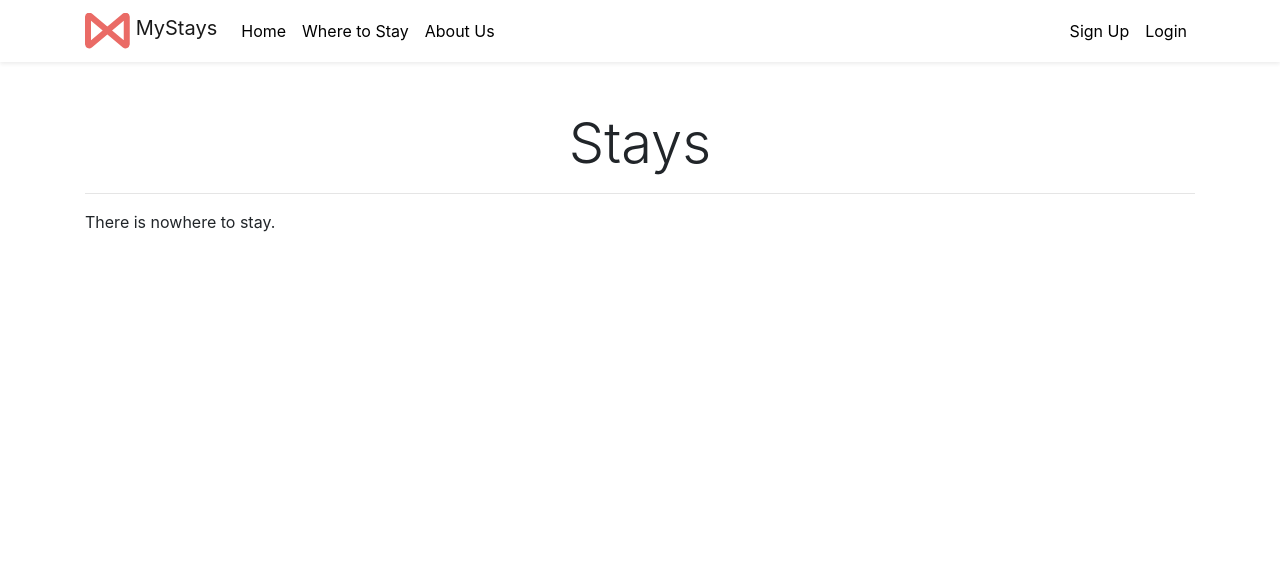
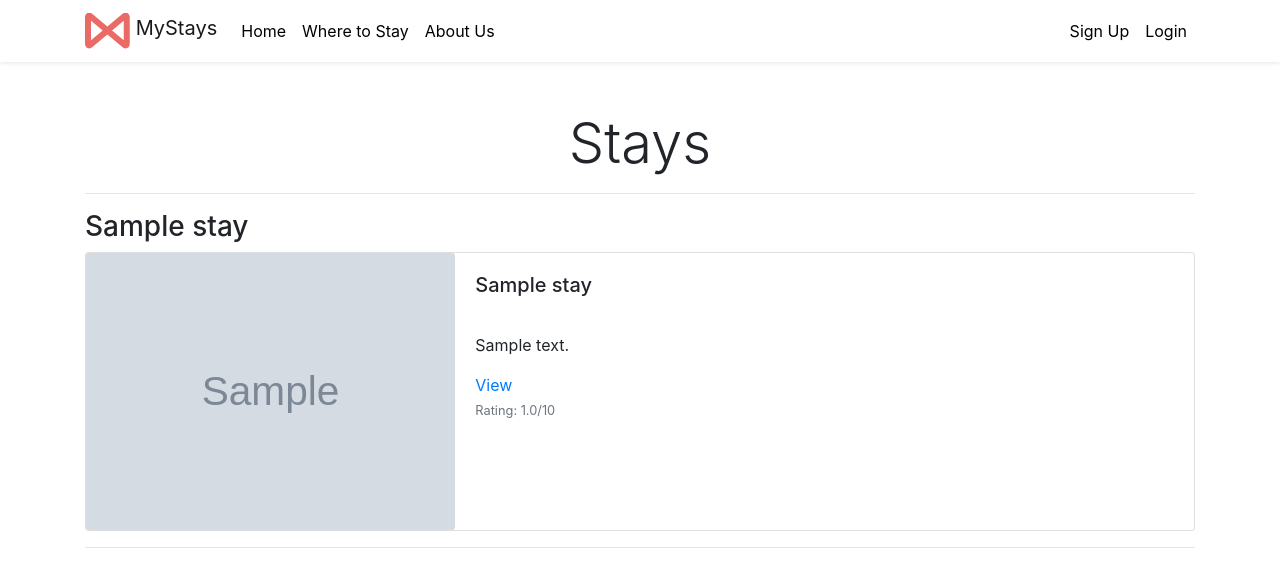
Before and after one commit to 2401566A/mystays_project, a Django app: a page that uses templates/mystays/search.html in a window 1280 px wide. Shown: the top 571 px of the page. Run offline with Django 3.2, Linux system fonts and the light colour scheme; tables that the repository leaves empty hold one stand-in row (values such as "Sample post"); grey boxes marked "Sample" are stand-in pictures; some libraries are stand-ins or nearby versions.

Commit message:
search bar now displaying results

```diff
--- a/mystays/views.py
+++ b/mystays/views.py
@@ -397,12 +397,19 @@ def search(request, keyword):
     context_dict = {}
     s_keyword = keyword.lower().replace(' ', '')
 
-    desired_stays = Stay.objects.filter(keyword=s_keyword)
-    for s in desired_stays:
+    search_results = []
+
+    for stay in Stay.objects.all():
+        lowerKey = stay.keyword.lower()
+        if(lowerKey == s_keyword):
+            search_results.append(stay)
+
+    for s in search_results:
         reviews = Review.objects.filter(stay=s)
         calcPropertyRating(s, reviews)
 
-    context_dict['desired_stays'] = desired_stays
+    context_dict['desired_stays'] = search_results
+    context_dict['city'] = keyword
 
     response = render(request, 'mystays/search.html', context_dict)
     return response
--- a/templates/mystays/search.html
+++ b/templates/mystays/search.html
@@ -12,7 +12,7 @@ Search Results
 	<hr>
 
 	<div>
-		{% if stays %}
+		{% if desired_stays %}
 		{% for stay in desired_stays %}
 		<h3 class="stayname">{{ stay.name }}</h3>
 	<div class="card mb-3">
@@ -33,7 +33,7 @@ Search Results
 		<hr />
 		{% endfor %}
 		{% else %}
-		There is nowhere to stay.
+		There is nowhere to stay in {{ city }}.
 		{% endif %}
 	</div>
 </div>
```
